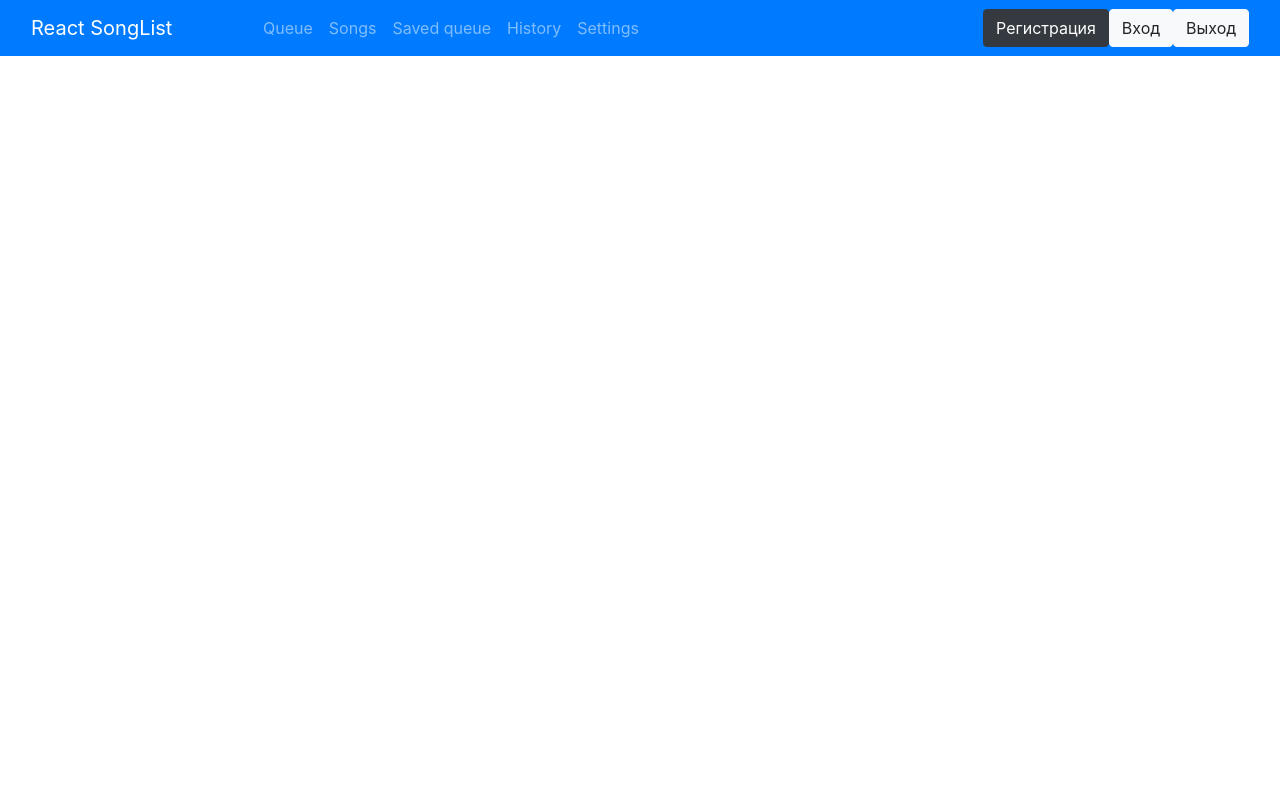
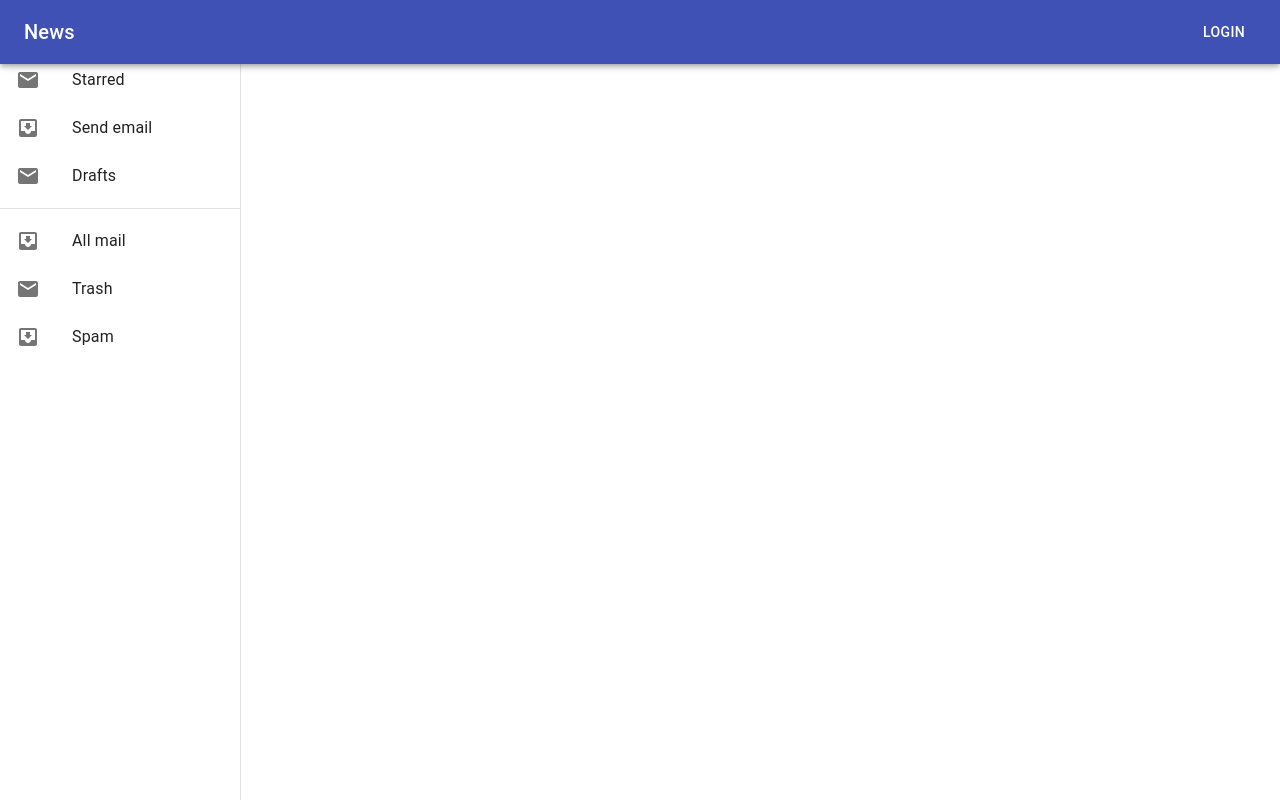
Before and after one commit to BlackHeart426/react-songlist, a React (Create React App) app: page / in a window 1280 px wide. Built offline with nearby package versions, Linux system fonts and the light colour scheme.

Commit message:
add material ui

```diff
--- a/public/index.html
+++ b/public/index.html
@@ -16,7 +16,7 @@
     -->
     <link rel="manifest" href="%PUBLIC_URL%/manifest.json" />
 
-    <link rel="stylesheet" href="https://maxcdn.bootstrapcdn.com/bootstrap/4.0.0/css/bootstrap.min.css" integrity="sha384-Gn5384xqQ1aoWXA+058RXPxPg6fy4IWvTNh0E263XmFcJlSAwiGgFAW/dAiS6JXm" crossorigin="anonymous">
+<!--    <link rel="stylesheet" href="https://maxcdn.bootstrapcdn.com/bootstrap/4.0.0/css/bootstrap.min.css" integrity="sha384-Gn5384xqQ1aoWXA+058RXPxPg6fy4IWvTNh0E263XmFcJlSAwiGgFAW/dAiS6JXm" crossorigin="anonymous">-->
     <script src="https://kit.fontawesome.com/0d326cb955.js" crossorigin="anonymous"></script>
 
     <!--
--- a/src/App.js
+++ b/src/App.js
@@ -9,7 +9,8 @@ import {Settings} from "./page/Settings";
 import {About} from "./page/About";
 import {connect} from 'react-redux'
 import {autoLogin} from "./store/action/auth";
-import NavBar from "./companents/NavBar/NavBar";
+import {NavBar} from "./companents/NavBar/NavBar";
+import {DrawerCustom} from "./companents/Drawer/DrawerCustom";
 
 class App extends Component {
 
@@ -24,6 +25,7 @@ class App extends Component {
             <React.Fragment>
                 <BrowserRouter>
                     <NavBar/>
+                    <DrawerCustom/>
                     <div className="container pt-4">
                         <Switch>
                             <Route component={Queue} path="/queue" />
--- /dev/null
+++ b/src/companents/Drawer/DrawerCustom.js
@@ -0,0 +1,68 @@
+import React from "react";
+import makeStyles from "@material-ui/core/styles/makeStyles";
+import List from "@material-ui/core/List";
+import ListItem from "@material-ui/core/ListItem";
+import ListItemIcon from "@material-ui/core/ListItemIcon";
+import MailIcon from '@material-ui/icons/Mail';
+import InboxIcon from '@material-ui/icons/MoveToInbox';
+import ListItemText from "@material-ui/core/ListItemText";
+import Divider from "@material-ui/core/Divider";
+import Drawer from "@material-ui/core/Drawer";
+
+const drawerWidth = 240;
+
+const useStyles = makeStyles(theme => ({
+    drawer: {
+        width: drawerWidth,
+        flexShrink: 0,
+    },
+    drawerPaper: {
+        width: drawerWidth,
+    },
+    content: {
+        flexGrow: 1,
+        padding: theme.spacing(3),
+    },
+    toolbar: theme.mixins.toolbar,
+}));
+
+export const DrawerCustom  = () => {
+    const classes = useStyles();
+    const sideList = () => (
+        <div
+            className={classes.toolbar}
+            role="presentation"
+        >
+            <List>
+                {['Inbox', 'Starred', 'Send email', 'Drafts'].map((text, index) => (
+                    <ListItem button key={text}>
+                        <ListItemIcon>{index % 2 === 0 ? <InboxIcon /> : <MailIcon />}</ListItemIcon>
+                        <ListItemText primary={text} />
+                    </ListItem>
+                ))}
+            </List>
+            <Divider />
+            <List>
+                {['All mail', 'Trash', 'Spam'].map((text, index) => (
+                    <ListItem button key={text}>
+                        <ListItemIcon>{index % 2 === 0 ? <InboxIcon /> : <MailIcon />}</ListItemIcon>
+                        <ListItemText primary={text} />
+                    </ListItem>
+                ))}
+            </List>
+        </div>
+    );
+
+    return (
+        <Drawer
+            className={classes.drawer}
+            variant="permanent"
+            open={true}
+            classes={{
+                paper: classes.drawerPaper,
+            }}
+        >
+            {sideList()}
+        </Drawer>
+    )
+}
--- a/src/companents/NavBar/NavBar.js
+++ b/src/companents/NavBar/NavBar.js
@@ -1,82 +1,49 @@
-import React, {Component} from "react";
-import {NavLink} from "react-router-dom";
-import Auth from "../Auth/Auth";
-import {Button} from "react-bootstrap";
-import {connect} from "react-redux";
+import React from "react";
 import Toolbar from "@material-ui/core/Toolbar";
 import AppBar from "@material-ui/core/AppBar";
 import IconButton from "@material-ui/core/IconButton";
 import MenuIcon from '@material-ui/icons/Menu';
 import Typography from "@material-ui/core/Typography";
+import makeStyles from "@material-ui/core/styles/makeStyles";
+import Button from "@material-ui/core/Button";
+import {DrawerCustom} from "../Drawer/DrawerCustom";
+
+const useStyles = makeStyles(theme => ({
+    list: {
+        width: 250,
+    },
+    root: {
+        display: 'flex',
+    },
+    appBar: {
+        zIndex: theme.zIndex.drawer + 1,
+    },
+    menuButton: {
+        marginRight: theme.spacing(2),
+    },
+    title: {
+        flexGrow: 1,
+    },
+}));
+
+export const NavBar = () => {
+    const classes = useStyles();
+         return (
+            <div className={classes.root}>
+                <AppBar position="fixed" className={classes.appBar}>
+                    <Toolbar>
+                        <Typography variant="h6" className={classes.title}>
+                            News
+                        </Typography>
+                        <Button color="inherit">Login</Button>
+                    </Toolbar>
 
 
-class NavBar extends Component {
 
-    render() {
-        return (
-            <nav className="navbar navbar-dark navbar-expand-lg bg-primary">
-                <div className="navbar-brand col-md-2" >
-                    React SongList
-                </div>
-                <div className="col-md-5">
-                    <ul className="navbar-nav ">
-                        <li className="nav-item">
-                            <NavLink to="/queue" className="nav-link">
-                                Queue
-                            </NavLink>
-                        </li>
-                        <li className="nav-item">
-                            <NavLink to="/songs" className="nav-link">
-                                Songs
-                            </NavLink>
-                        </li>
-                        <li className="nav-item">
-                            <NavLink to="/saved-queue" className="nav-link">
-                                Saved queue
-                            </NavLink>
-                        </li>
-                        <li className="nav-item">
-                            <NavLink to="/history" className="nav-link">
-                                History
-                            </NavLink>
-                        </li>
-                        <li className="nav-item">
-                            <NavLink to="/settings" className="nav-link">
-                                Settings
-                            </NavLink>
-                        </li>
-                        {/*<li className="nav-item">*/}
-                        {/*    <NavLink to="/about" className="nav-link">*/}
-                        {/*        About*/}
-                        {/*    </NavLink>*/}
-                        {/*</li>*/}
+                </AppBar>
 
+            </div>
 
-                    </ul>
-                </div>
-                <div className="col-md-2">
-                    <Button
-                        className="btn-primary"
-                        type="submit"
-                    >
-                        {localStorage.getItem('userId')}
-                    </Button>
-                </div>
-                <div className="col-md-3">
-
-                    <Auth/>
-                </div>
-            </nav>
         )
-    }
-
 
 }
-
-function mapStateToProps(state) {
-    return {
-        nickName: state.auth.token
-    }
-}
-
-export default connect(mapStateToProps)(NavBar)
```
Also changed, not shown: src/companents/Drawer/DrawerCustom.css (added).
